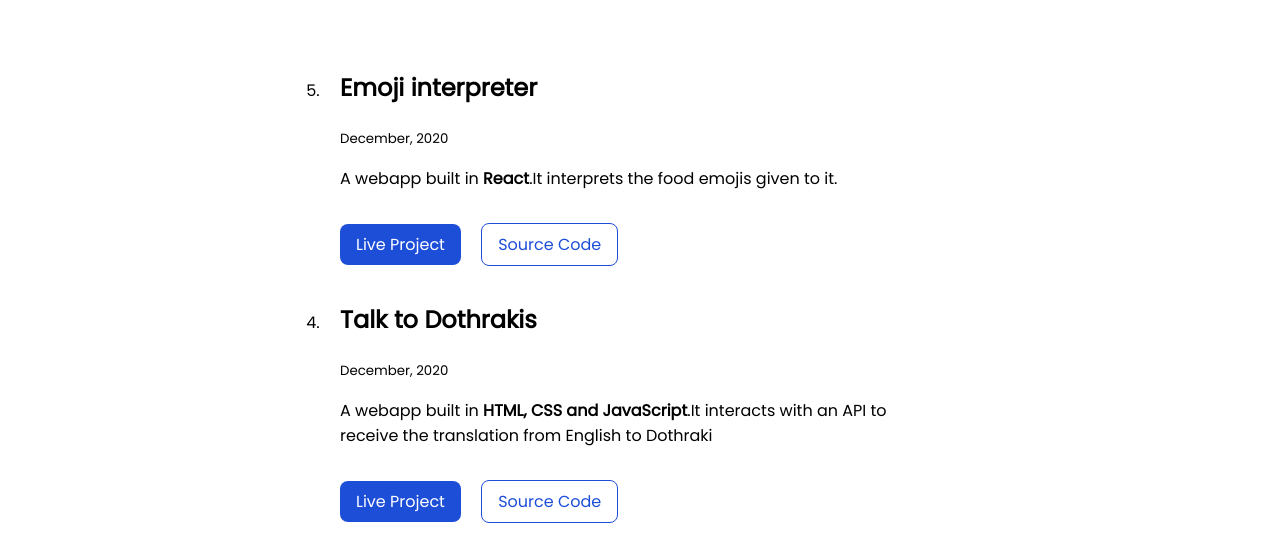
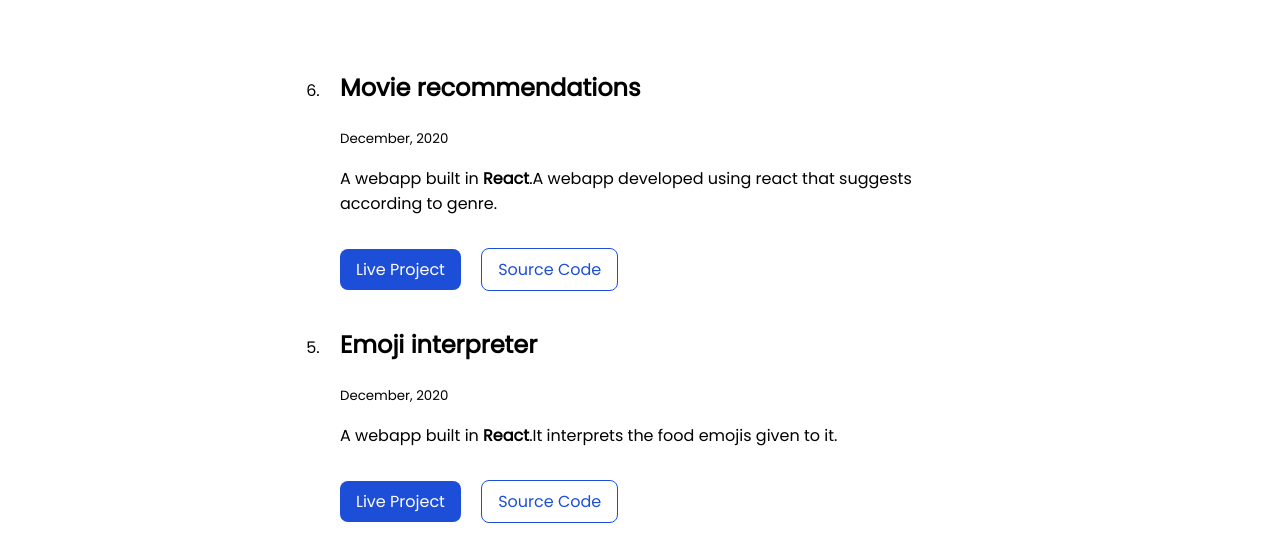
Before and after one commit to ans-human/ans-human-portfolio, a plain HTML site: page projects.html in a window 1280 px wide. Shown: the part 245-800 px from the top of the page. Drawn offline with Linux system fonts and the light colour scheme.

Commit message:
added a project

```diff
--- a/projects.html
+++ b/projects.html
@@ -30,6 +30,18 @@
     </header>
 
     <ol reversed style="margin-block-start: 0px; padding-inline-start: 0px;">
+
+        <div>
+            <li class="container container-center">
+                <h2>Movie recommendations</h2>
+                <small>December, 2020</small>
+                <p>A webapp built in <strong>React</strong>.A webapp developed using react that suggests according to genre.</p>
+
+                <a class="link link-primary" target="_blank" style="display: inline-block;" href="https://ik4tr.csb.app/">Live Project</a>
+                <a class="link link-secondary" target="_blank" style="display: inline-block;" href="https://codesandbox.io/s/bold-cookies-ik4tr?file=/src/App.js">Source Code</a>
+
+            </li>
+        </div>
 
         <div>
             <li class="container container-center">
@@ -94,7 +106,7 @@
 
 
     <footer class="footer">
-        <div class="footer-header">Let's get social!</div>
+        <div class="footer-header">Connect with me!</div>
         <ul class="list-non-bullet">
             <li class="list-item-inline">
                 <a class="fa fa-github fa-lg" href="https://github.com/ans-human" target="_blank"></a>
```
